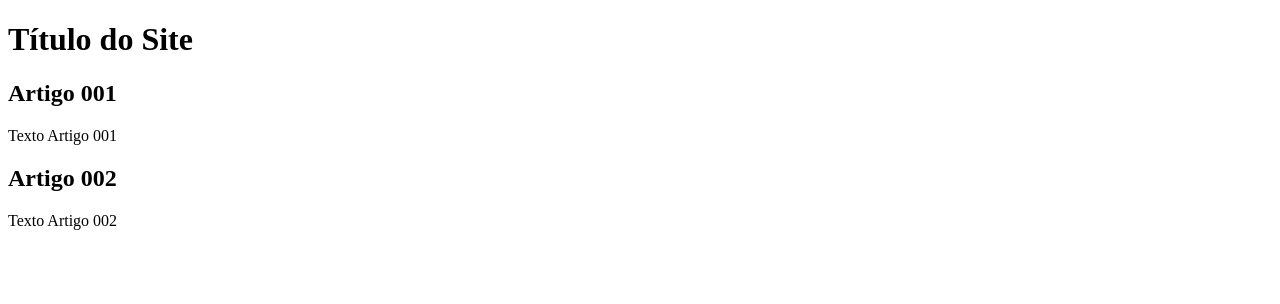
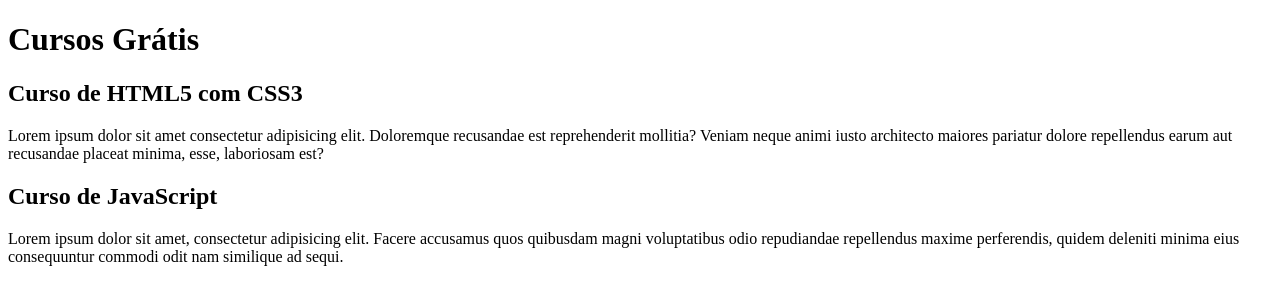
Before and after one commit to KauaVicto/Projeto-Site-Aula, a plain HTML site: page index.html in a window 1280 px wide. Drawn offline with Linux system fonts and the light colour scheme.

Commit message:
Comecei a escrever o conteudo

```diff
--- a/index.html
+++ b/index.html
@@ -9,15 +9,15 @@
 <body>
     <main>
         <header>
-            <h1>Título do Site</h1>
+            <h1>Cursos Grátis</h1>
 
             <article>
-                <h2>Artigo 001</h2>
-                <p>Texto Artigo 001</p>
+                <h2>Curso de HTML5 com CSS3</h2>
+                <p>Lorem ipsum dolor sit amet consectetur adipisicing elit. Doloremque recusandae est reprehenderit mollitia? Veniam neque animi iusto architecto maiores pariatur dolore repellendus earum aut recusandae placeat minima, esse, laboriosam est?</p>
             </article>
             <article>
-                <h2>Artigo 002</h2>
-                <p>Texto Artigo 002</p>
+                <h2>Curso de JavaScript</h2>
+                <p>Lorem ipsum dolor sit amet, consectetur adipisicing elit. Facere accusamus quos quibusdam magni voluptatibus odio repudiandae repellendus maxime perferendis, quidem deleniti minima eius consequuntur commodi odit nam similique ad sequi.</p>
             </article>
         </header>
     </main>
```
